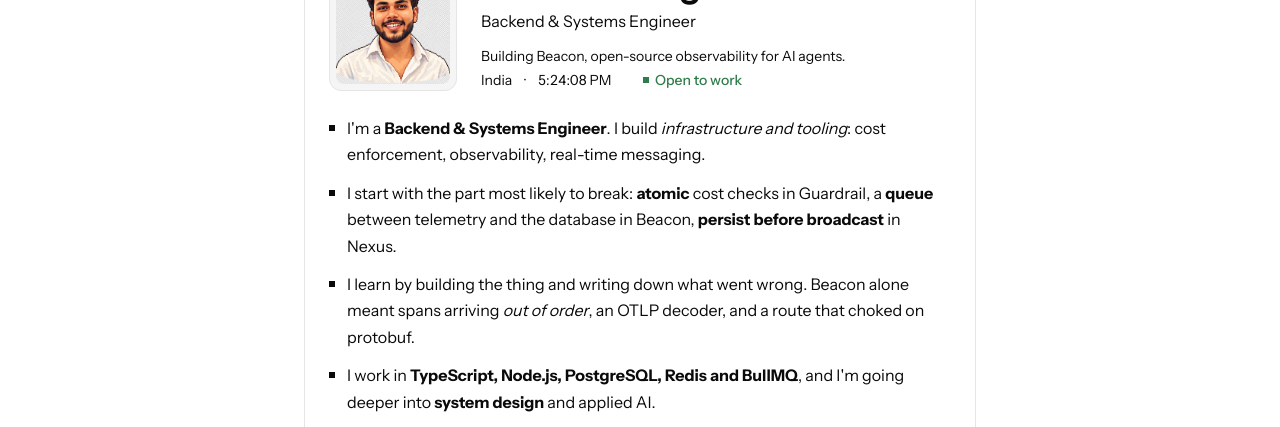
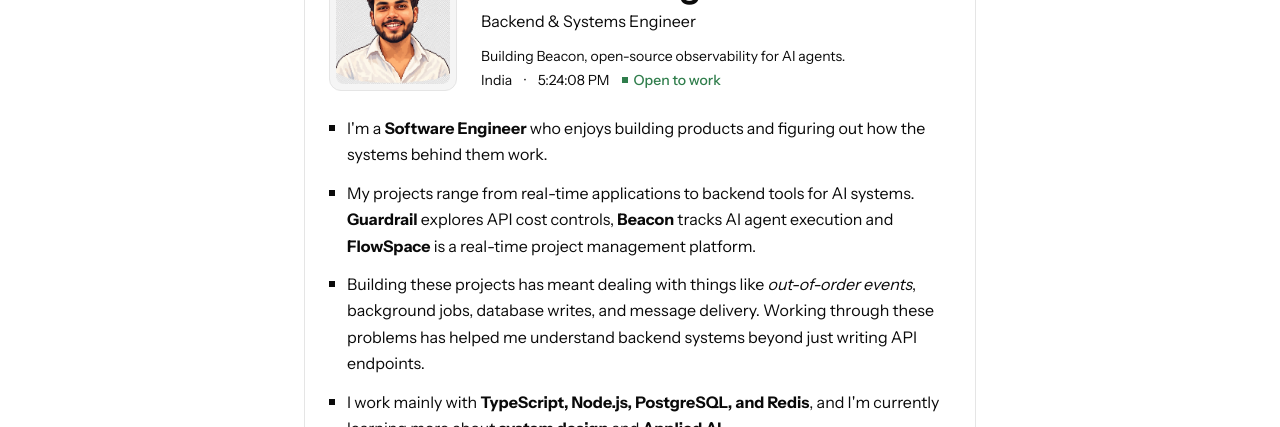
Before and after one commit to Akhilesh-Singh-0/akhilesh.dev, a Next.js app: page / in a window 1280 px wide. Shown: the part 360-787 px from the top of the page. Built offline with nearby package versions, Linux system fonts and the light colour scheme.

Commit message:
fix local time hydration and update about content

```diff
--- a/components/features/localTime.tsx
+++ b/components/features/localTime.tsx
@@ -1,18 +1,25 @@
 "use client";
 
-import { useSyncExternalStore } from "react";
-
-function subscribe(onChange: () => void) {
-  const id = setInterval(onChange, 1000);
-  return () => clearInterval(id);
-}
+import { useEffect, useState } from "react";
 
 export function LocalTime({ timeZone }: { timeZone: string }) {
-  const time = useSyncExternalStore(
-    subscribe,
-    () => new Date().toLocaleTimeString("en-US", { timeZone }),
-    () => "",
-  );
+  const [time, setTime] = useState("");
 
-  return <span className="inline-block min-w-[10ch] tabular-nums">{time}</span>;
+  useEffect(() => {
+    const updateTime = () => {
+      setTime(
+        new Date().toLocaleTimeString("en-US", {
+          timeZone,
+        })
+      );
+    };
+
+    updateTime();
+
+    const intervalId = setInterval(updateTime, 1000);
+
+    return () => clearInterval(intervalId);
+  }, [timeZone]);
+
+  return <>{time}</>;
 }
--- a/content/about.ts
+++ b/content/about.ts
@@ -1,8 +1,8 @@
 export const about: { bullets: string[] } = {
   bullets: [
-    "I'm a **Backend & Systems Engineer**. I build *infrastructure and tooling*: cost enforcement, observability, real-time messaging.",
-    "I start with the part most likely to break: **atomic** cost checks in Guardrail, a **queue** between telemetry and the database in Beacon, **persist before broadcast** in Nexus.",
-    "I learn by building the thing and writing down what went wrong. Beacon alone meant spans arriving *out of order*, an OTLP decoder, and a route that choked on protobuf.",
-    "I work in **TypeScript, Node.js, PostgreSQL, Redis and BullMQ**, and I'm going deeper into **system design** and applied AI.",
+    "I'm a **Software Engineer** who enjoys building products and figuring out how the systems behind them work.",
+    "My projects range from real-time applications to backend tools for AI systems. **Guardrail** explores API cost controls, **Beacon** tracks AI agent execution and **FlowSpace** is a real-time project management platform.",
+    "Building these projects has meant dealing with things like *out-of-order events*, background jobs, database writes, and message delivery. Working through these problems has helped me understand backend systems beyond just writing API endpoints.",
+    "I work mainly with **TypeScript, Node.js, PostgreSQL, and Redis**, and I'm currently learning more about **system design** and **Applied AI**.",
   ],
 };
```
